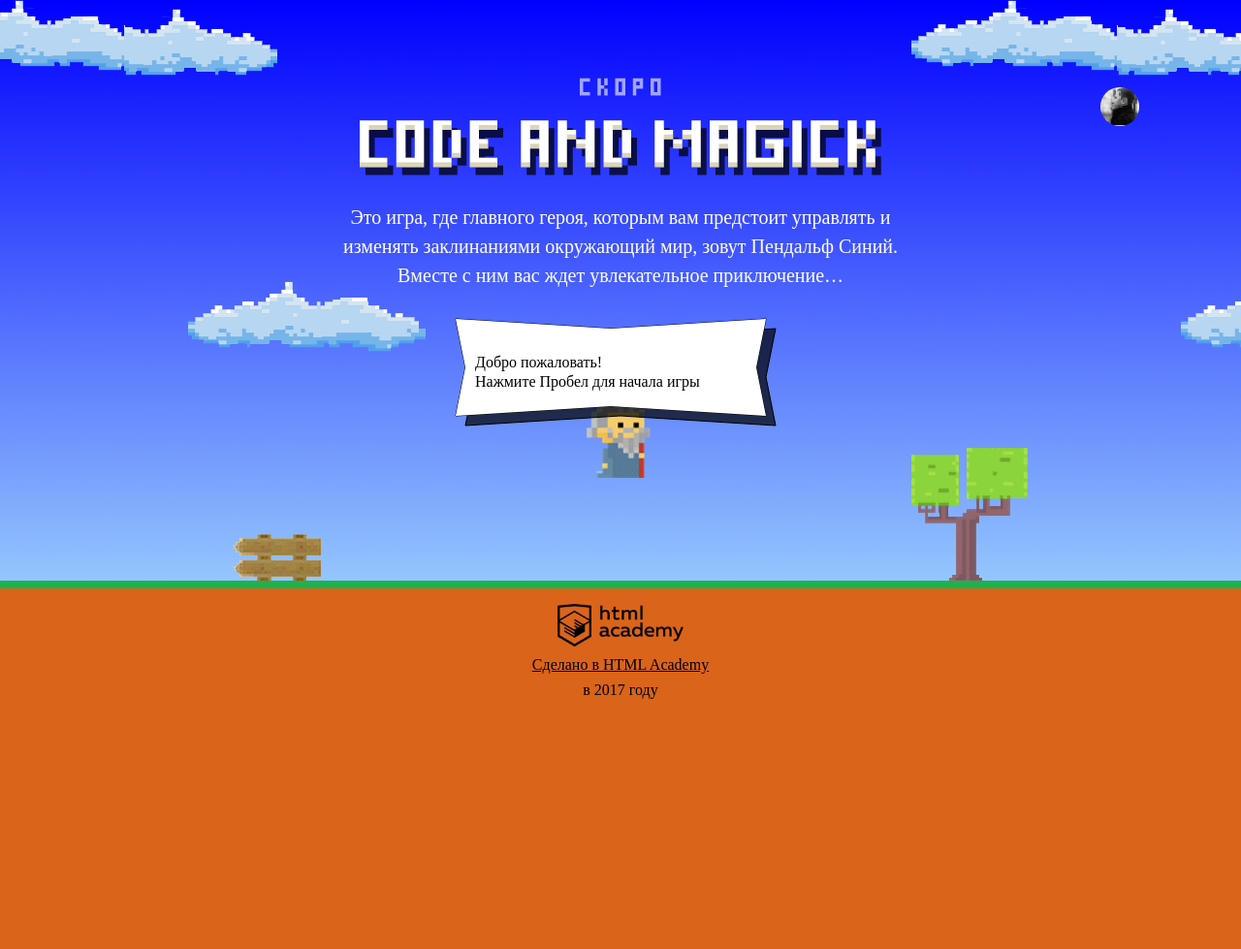
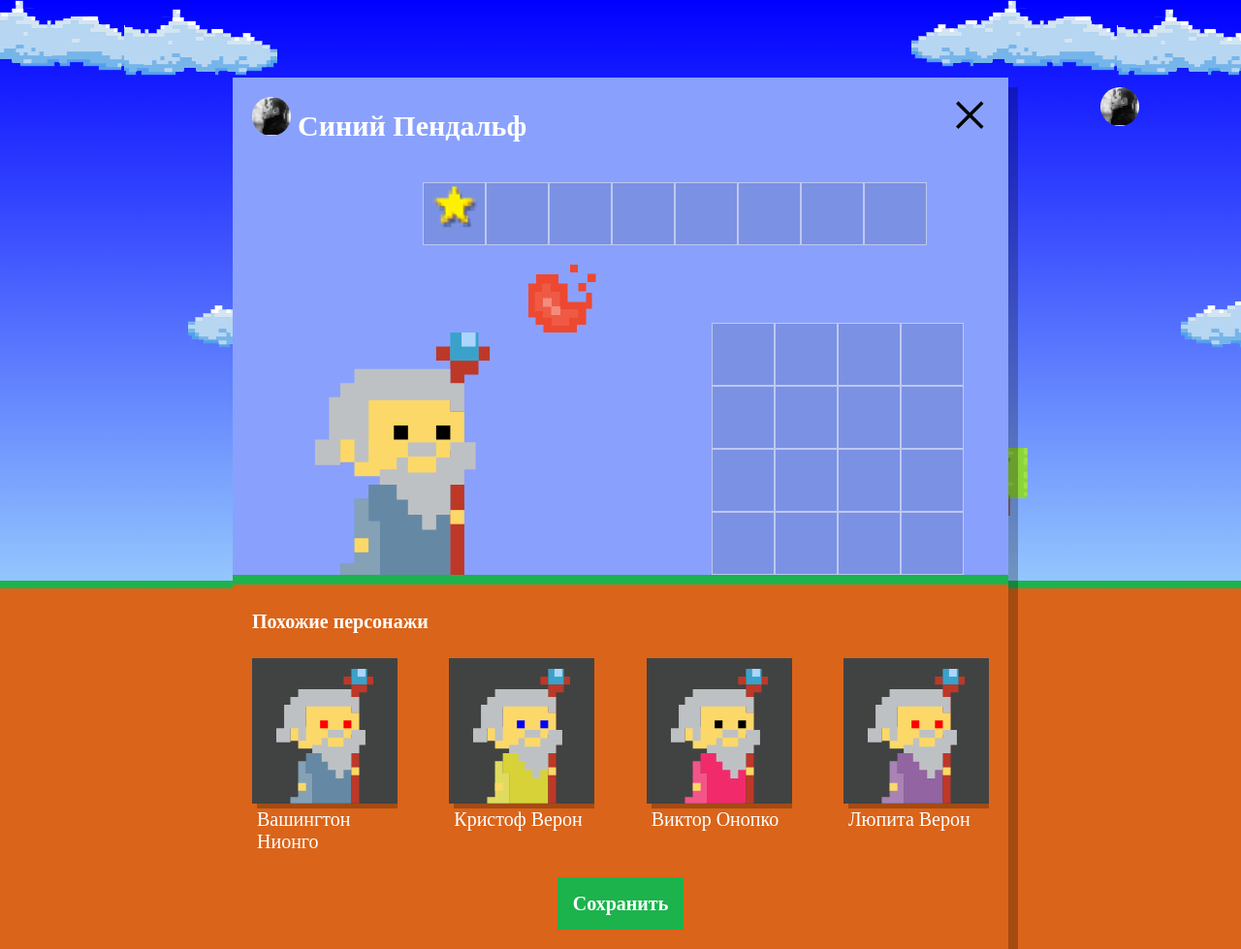
Before and after one commit to emilyms/670027-code-and-magick-19, a website: page index.html in a window 1280 px wide. Shown: the whole page at 97% size. Before the commit the page ends 800 px from the top, so only its background shows below. Drawn offline with Linux system fonts and the light colour scheme; a web font is replaced by a local one.

Commit message:
Задание 5

```diff
--- a/index.html
+++ b/index.html
@@ -201,6 +201,7 @@
   }
 </script>
 <script src="js/stat.js"></script>
+<script src="js/setup.js"></script>
 <script src="js/game.js"></script>
 
 </body>
--- /dev/null
+++ b/js/setup.js
@@ -0,0 +1,54 @@
+'use strict';
+
+document.querySelector('.setup').classList.remove('hidden');
+
+var firstNames = ['Иван', 'Хуан Себастьян', 'Мария', 'Кристоф', 'Виктор', 'Юлия', 'Люпита', 'Вашингтон'];
+var lastNames = ['да Марья', 'Верон', 'Мирабелла', 'Вальц', 'Онопко', 'Топольницкая', 'Нионго', 'Ирвинг'];
+var coats = ['rgb(101, 137, 164)', 'rgb(241, 43, 107)', 'rgb(146, 100, 161)', 'rgb(56, 159, 117)', 'rgb(215, 210, 55)', 'rgb(0, 0, 0)'];
+var eyes = ['black', 'red', 'blue', 'yellow', 'green'];
+
+var randomNumber = function (array) {
+  return Math.floor(Math.random() * array.length);
+};
+
+var randomWizards = [];
+var createRandomWizards = function () {
+  for (var i = 0; i < 4; i++) {
+    var wizard = {};
+    wizard.name = firstNames[randomNumber(firstNames)] + ' ' + lastNames[randomNumber(lastNames)];
+    wizard.coatColor = coats[randomNumber(coats)];
+    wizard.eyesColor = eyes[randomNumber(eyes)];
+    randomWizards.push(wizard);
+  }
+  return randomWizards;
+};
+
+createRandomWizards();
+
+var similarWizardTemplate = document.querySelector('#similar-wizard-template')
+    .content
+    .querySelector('.setup-similar-item');
+
+var renderWizard = function (wizard) {
+  var wizardElement = similarWizardTemplate.cloneNode(true);
+
+  wizardElement.querySelector('.setup-similar-label').textContent = wizard.name;
+  wizardElement.querySelector('.wizard-coat').style.fill = wizard.coatColor;
+  wizardElement.querySelector('.wizard-eyes').style.fill = wizard.eyesColor;
+
+  return wizardElement;
+};
+
+
+var fragment = document.createDocumentFragment();
+var similarListElement = document.querySelector('.setup-similar-list');
+
+var insertWizards = function (wizards) {
+  for (var i = 0; i < wizards.length; i++) {
+    fragment.appendChild(renderWizard(wizards[i]));
+  }
+  similarListElement.appendChild(fragment);
+};
+
+insertWizards(randomWizards);
+document.querySelector('.setup-similar').classList.remove('hidden');
```
